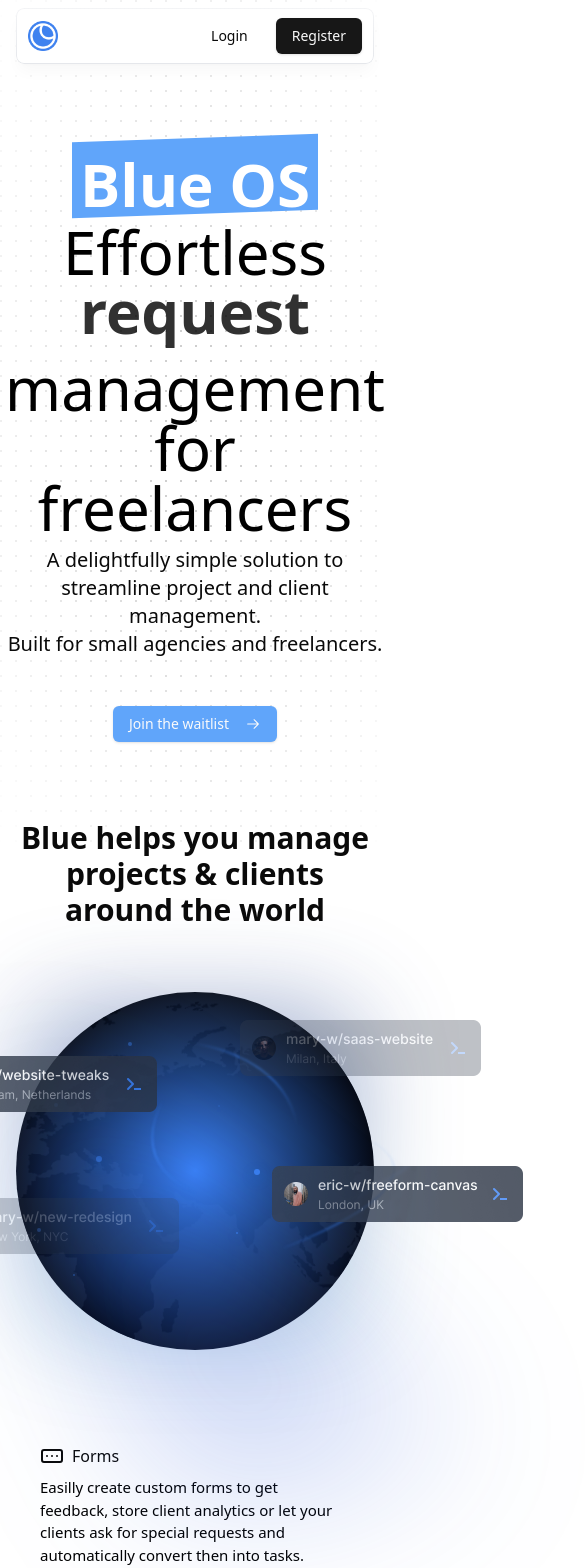
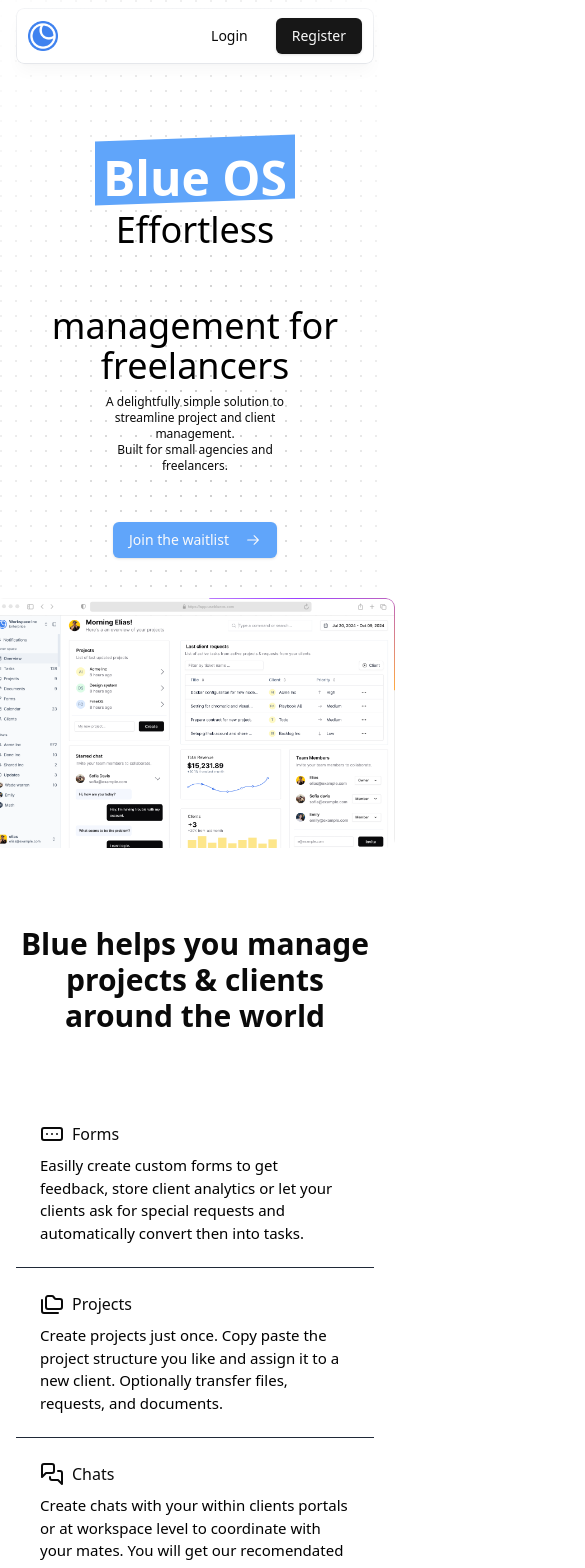
Before and after one commit to gagocarrilloedgar/blueos-webpage, a Next.js app: page / in a window 390 px wide. Shown: the top 1568 px of the page, 585 px wide, since content can reach past the window. Built offline with nearby package versions, Linux system fonts and the light colour scheme; no server answers.

Commit message:
refactor: polish mobile experience and center footer

```diff
--- a/src/components/landing/Features.tsx
+++ b/src/components/landing/Features.tsx
@@ -23,7 +23,7 @@ export default function FeaturesPlanet() {
             </h2>
           </div>
           {/* Planet */}
-          <div className="pb-16 md:pb-20" data-aos="zoom-y-out">
+          <div className="hidden lg:block pb-16 md:pb-20" data-aos="zoom-y-out">
             <div className="text-center">
               <div className="relative inline-flex rounded-full before:absolute before:inset-0 before:-z-10 before:scale-[.85] before:animate-[pulse_4s_cubic-bezier(.4,0,.6,1)_infinite] before:bg-gradient-to-b before:from-blue-900 before:to-sky-700/50 before:blur-3xl after:absolute after:inset-0 after:rounded-[inherit] after:[background:radial-gradient(closest-side,theme(colors.blue.500),transparent)]">
                 <Image
--- a/src/components/landing/Footer.tsx
+++ b/src/components/landing/Footer.tsx
@@ -1,26 +1,16 @@
 import Image from "next/image";
-import Link from "next/link";
 
 export function Footer({ border = false }: { border?: boolean }) {
   return (
     <footer>
       <div className="mx-auto max-w-screen-xl px-4 sm:px-6">
+        <div className="flex w-full justify-center items-end gap-2">
+          <Image src="/Logo.png" alt="Blue OS logo" width={24} height={24} />
+          <div className="text-sm text-gray-600">&copy; useblueos.com</div>
+        </div>
         {/* Top area: Blocks */}
-        <div
-          className={`grid gap-10 py-8 sm:grid-cols-12 md:py-12 ${
-            border
-              ? "border-t [border-image:linear-gradient(to_right,transparent,theme(colors.slate.200),transparent)1]"
-              : ""
-          }`}
-        >
-          {/* 1st block */}
-          <div className="space-y-2 sm:col-span-12 lg:col-span-4">
-            <Image src="/Logo.png" alt="Blue OS logo" width={24} height={24} />
-            <div className="text-sm text-gray-600">&copy; useblueos.com</div>
-          </div>
-
+        <div className="grid gap-10 py-8 sm:grid-cols-12 md:py-12">
           {/* 2nd block */}
-          <InfoBlocks />
         </div>
       </div>
 
@@ -29,7 +19,7 @@ export function Footer({ border = false }: { border?: boolean }) {
         className="hidden relative -mt-16 h-60 w-full lg:block"
         aria-hidden="true"
       >
-        <div className="pointer-events-none absolute left-1/2 -z-10 -translate-x-1/2 text-center text-[390px] font-bold leading-none before:bg-gradient-to-b before:from-gray-200 before:to-gray-100/30 before:to-80% before:bg-clip-text before:text-transparent before:content-['BlueOS'] after:absolute after:inset-0 after:bg-gray-300/70 after:bg-clip-text after:text-transparent after:mix-blend-darken after:content-['BlueOS'] after:[text-shadow:0_1px_0_white]"></div>
+        <div className="pointer-events-none absolute left-1/2 -z-10 -translate-x-1/2 text-center text-[100px] lg:text-[300px] xl:text-[390px] font-bold leading-none before:bg-gradient-to-b before:from-gray-200 before:to-gray-100/30 before:to-80% before:bg-clip-text before:text-transparent before:content-['BlueOS'] after:absolute after:inset-0 after:bg-gray-300/70 after:bg-clip-text after:text-transparent after:mix-blend-darken after:content-['BlueOS'] after:[text-shadow:0_1px_0_white]"></div>
         {/* Glow */}
         <div
           className="absolute bottom-0 left-1/2 -translate-x-1/2 translate-y-2/3"
@@ -42,7 +32,7 @@ export function Footer({ border = false }: { border?: boolean }) {
   );
 }
 
-export const InfoBlocks = () => {
+/*export const InfoBlocks = () => {
   return (
     <>
       <div className="space-y-2 sm:col-span-8 md:col-span-8 lg:col-span-8">
@@ -77,7 +67,7 @@ export const InfoBlocks = () => {
   );
 };
 
-/*const MoreInfoBlocs = () => {
+const MoreInfoBlocs = () => {
   return (
     <>
       {/* 3rd block *
--- a/src/components/landing/Hero.tsx
+++ b/src/components/landing/Hero.tsx
@@ -8,9 +8,9 @@ import WordRotate from "@/components/ui/word-rotate";
 
 export function Hero() {
   return (
-    <section className="flex flex-col gap-2 text-center">
+    <section className="flex flex-col gap-2 text-center px-2 md:px-0">
       <BlurFade delay={0.3} inView>
-        <span className="text-black bg-clip-text text-center text-6xl font-semibold leading-none text-transparent dark:text-white py-2">
+        <span className="text-black bg-clip-text text-center text-5xl md:text-6xl font-semibold leading-none text-transparent dark:text-white py-2">
           <span className="relative inline-block text-white">
             <span className="absolute -inset-2 bg-blue-400 transform -skew-y-2 -translate-y-2"></span>
             <span className="relative z-10">Blue OS</span>
@@ -18,7 +18,7 @@ export function Hero() {
         </span>
       </BlurFade>
       <BlurFade delay={0.3 * 2} inView>
-        <span className="text-black text-6xl">
+        <span className="text-black text-4xl md:text-6xl">
           Effortless
           <strong>
             <WordRotate
@@ -31,7 +31,7 @@ export function Hero() {
       </BlurFade>
 
       <BlurFade delay={0.3 * 3} inView>
-        <p className="text-xl">
+        <p className="text-xs px-20 md:text-xl md:px-0">
           A delightfully simple solution to streamline project and client
           management.
           <br />
@@ -53,7 +53,7 @@ export function Hero() {
 
 export function Demo() {
   return (
-    <div className="hidden lg:flex relative mt-10  w-[800px] flex-col items-center justify-center overflow-hidden bg-transparent rounded-[9px] md:shadow-xl">
+    <div className="w-[400px] lg:flex relative mt-10  md:w-[800px] flex-col items-center justify-center overflow-hidden bg-transparent rounded-[9px] md:shadow-xl">
       <Safari
         url="https://app.useblueos.com"
         className="h-full w-full object-contain"
--- a/src/components/landing/Pricing.tsx
+++ b/src/components/landing/Pricing.tsx
@@ -166,7 +166,7 @@ export default function Pricing() {
         "3 Client portals",
         "Unlimitted projects",
         "Up to 5 team members",
-        "50 GB of document storage."
+        //"50 GB of document storage."
       ],
       actionLabel: "Join the waitlist"
     },
@@ -180,7 +180,7 @@ export default function Pricing() {
         "10 Client portals",
         "Unlimitted projects",
         "Up to 25 team members",
-        "500 GB of document storage"
+        //"500 GB of document storage"
       ],
       actionLabel: "Join the waitlist",
       popular: true
@@ -193,7 +193,7 @@ export default function Pricing() {
         "> 40 Client accounts",
         "> 10 Client portals",
         "Unlimitted projects",
-        "Unlimitted storage",
+        // "Unlimitted storage",
         "Unlimitted team members",
         "On premise",
         "SSO"
```
